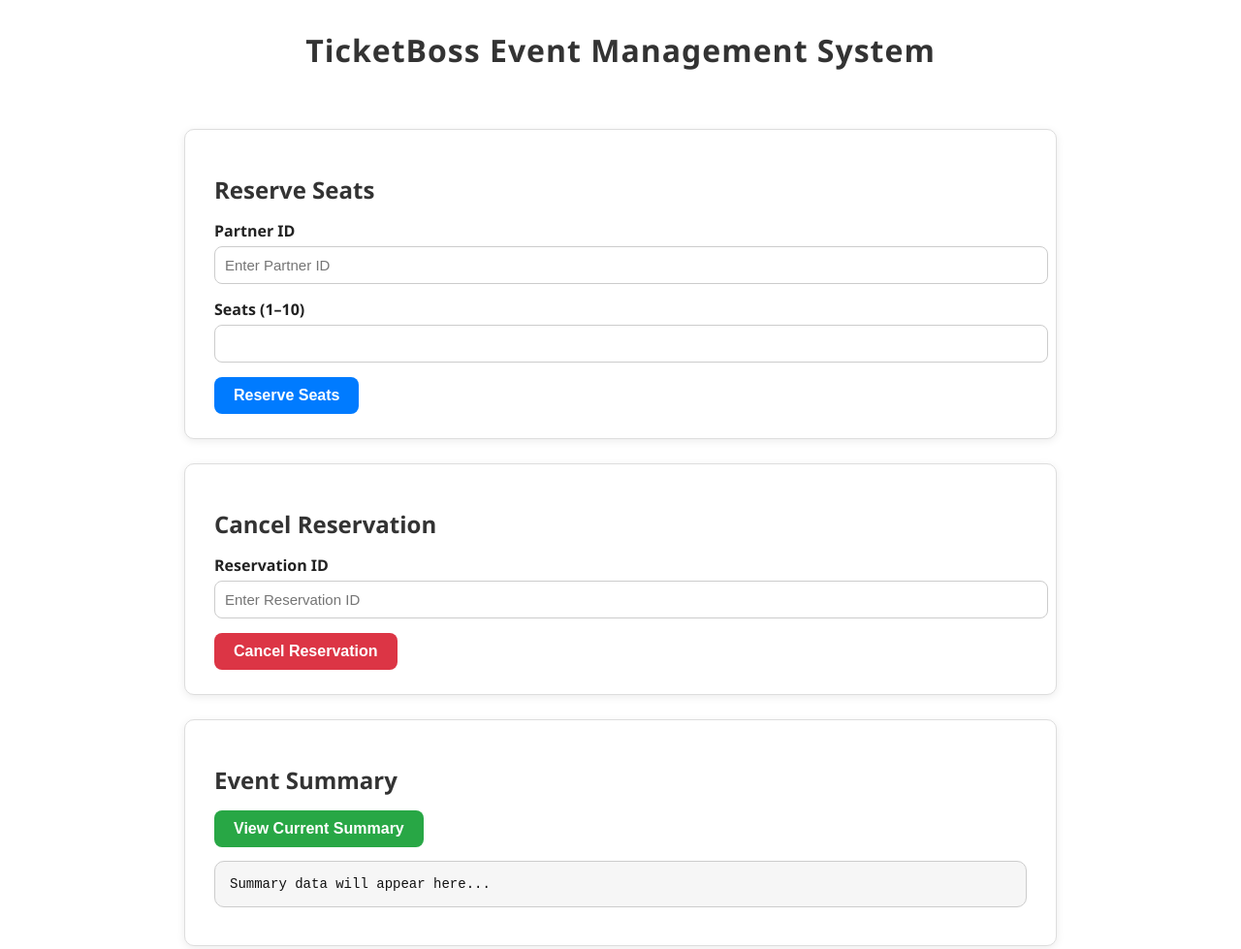
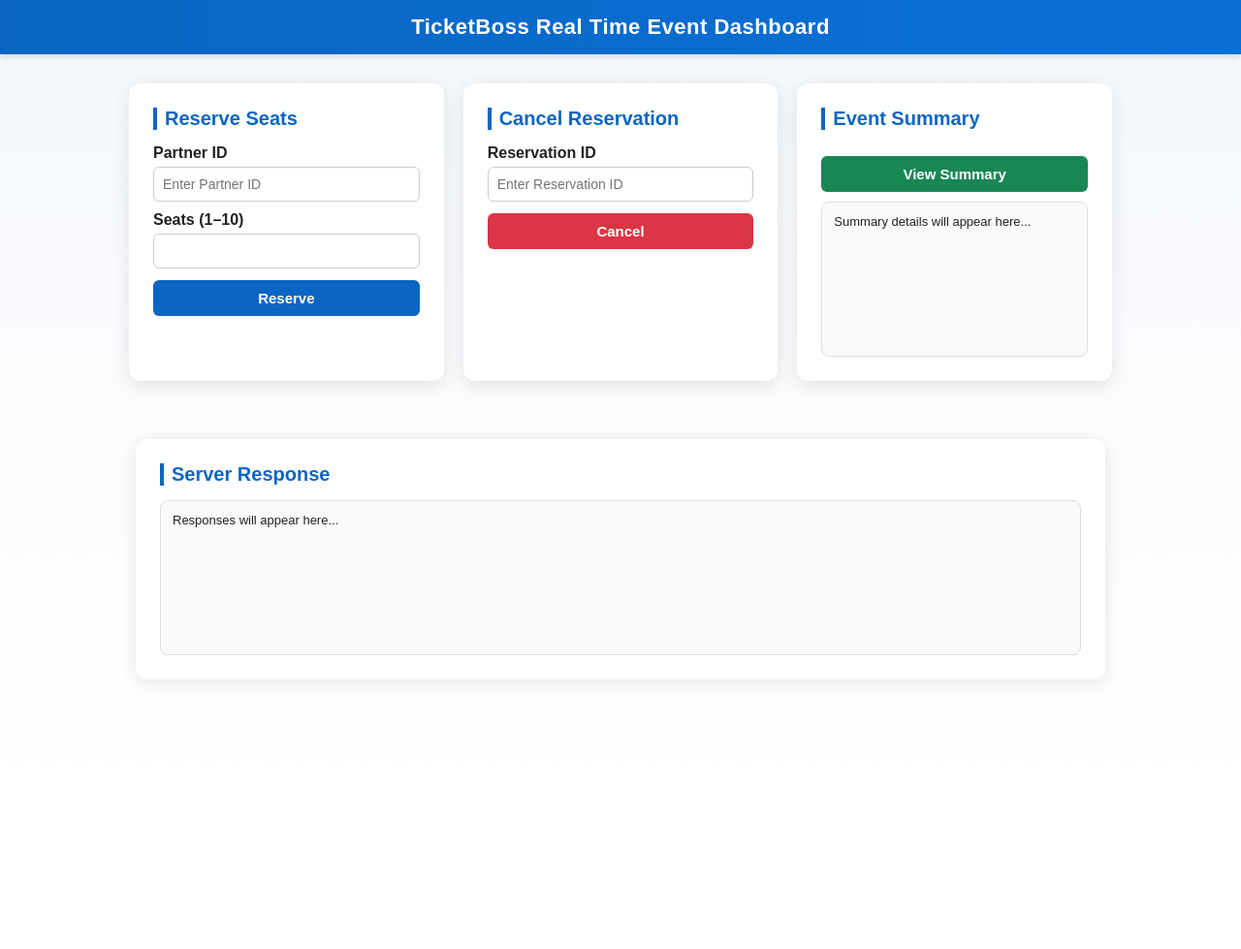
Before and after one commit to vamsikrishna1265/Ticket-booking-system, a plain HTML site: page index.html in a window 1280 px wide. Shown: the top 979 px of the page at 97% size. After the commit the page ends 800 px from the top, so only its background shows below. Drawn offline with Linux system fonts and the light colour scheme.

Commit message:
Update index.html

```diff
--- a/index.html
+++ b/index.html
@@ -1,129 +1,172 @@
 <!DOCTYPE html>
 <html lang="en">
 <head>
-  <meta charset="UTF-8" />
-  <title> TicketBoss Dashboard</title>
+  <meta charset="UTF-8">
+  <meta name="viewport" content="width=device-width, initial-scale=1.0">
+  <title> TicketBoss | Real Time Event Dashboard</title>
   <style>
+    * {
+      margin: 0;
+      padding: 0;
+      box-sizing: border-box;
+      font-family: "Poppins", Arial, sans-serif;
+    }
 
     body {
-      font-family: 'Segoe UI', Arial, sans-serif;
-      background: #ffffff;
+      background: linear-gradient(180deg, #f4f7fb, #ffffff);
       color: #222;
-      margin: 0;
-      padding: 0;
-    }
-
-    h1 {
-      text-align: center;
-      color: #333;
-      margin-top: 30px;
-      letter-spacing: 1px;
-    }
-
-    .container {
-      max-width: 900px;
-      margin: 40px auto;
-      padding: 20px;
+      min-height: 100vh;
       display: flex;
       flex-direction: column;
-      gap: 25px;
     }
-
-
+    header {
+      background: linear-gradient(90deg, #0a66c2, #0970d8);
+      color: white;
+      padding: 15px 0;
+      text-align: center;
+      font-size: 22px;
+      font-weight: 600;
+      letter-spacing: 0.5px;
+      box-shadow: 0 2px 8px rgba(0,0,0,0.15);
+      animation: fadeInDown 0.6s ease;
+    }
+    .container {
+      max-width: 1100px;
+      margin: 30px auto;
+      padding: 0 20px;
+      display: grid;
+      grid-template-columns: repeat(auto-fit, minmax(320px, 1fr));
+      gap: 20px;
+    }
     .card {
-      background: #fff;
-      border: 1px solid #ddd;
-      border-radius: 10px;
-      box-shadow: 0 2px 8px rgba(0,0,0,0.08);
-      padding: 25px 30px;
-      transition: transform 0.2s, box-shadow 0.2s;
+      background: rgba(255, 255, 255, 0.9);
+      backdrop-filter: blur(6px);
+      border-radius: 12px;
+      padding: 25px;
+      box-shadow: 0 4px 18px rgba(0,0,0,0.1);
+      transition: all 0.3s ease;
     }
 
     .card:hover {
-      transform: translateY(-2px);
-      box-shadow: 0 4px 12px rgba(0,0,0,0.15);
+      transform: translateY(-4px);
+      box-shadow: 0 6px 20px rgba(0,0,0,0.15);
     }
 
     h2 {
-      color: #333;
+      color: #0a66c2;
       margin-bottom: 15px;
+      border-left: 4px solid #0a66c2;
+      padding-left: 8px;
+      font-size: 20px;
     }
 
     label {
       display: block;
-      font-weight: bold;
-      margin-bottom: 5px;
+      font-weight: 600;
+      margin-top: 10px;
     }
 
     input {
       width: 100%;
-      padding: 10px;
+      padding: 9px;
+      margin-top: 5px;
       border: 1px solid #ccc;
-      border-radius: 8px;
-      margin-bottom: 15px;
-      font-size: 15px;
-      transition: border-color 0.2s;
+      border-radius: 6px;
+      font-size: 14px;
     }
 
     input:focus {
+      border-color: #0a66c2;
       outline: none;
-      border-color: #007bff;
+      box-shadow: 0 0 4px rgba(10,102,194,0.4);
     }
 
     button {
-      padding: 10px 20px;
+      background: #0a66c2;
+      color: white;
       border: none;
-      border-radius: 8px;
-      font-size: 16px;
-      font-weight: bold;
-      color: white;
+      padding: 10px;
+      border-radius: 6px;
       cursor: pointer;
+      font-size: 15px;
+      font-weight: 600;
+      margin-top: 12px;
       transition: all 0.3s;
+      width: 100%;
     }
 
     button:hover {
-      opacity: 0.9;
-      transform: translateY(-2px);
+      background: #084a91;
+      box-shadow: 0 0 10px rgba(10,102,194,0.3);
     }
 
-    .reserve-btn { background: #007bff; }
-    .cancel-btn { background: #dc3545; }
-    .summary-btn { background: #28a745; }
+    .cancel-btn {
+      background: #dc3545;
+    }
+    .cancel-btn:hover {
+      background: #b52a36;
+      box-shadow: 0 0 10px rgba(220,53,69,0.3);
+    }
+
+    .summary-btn {
+      background: #198754;
+    }
+    .summary-btn:hover {
+      background: #126b42;
+      box-shadow: 0 0 10px rgba(25,135,84,0.3);
+    }
 
     pre {
-      background: #f6f6f6;
-      color: #111;
-      padding: 15px;
-      border-radius: 10px;
+      background: #f9fafb;
+      border: 1px solid #ddd;
+      border-radius: 8px;
+      padding: 12px;
+      font-size: 13px;
+      margin-top: 10px;
+      height: 160px;
+      overflow-x: auto;
+    }
+    footer {
+      text-align: center;
+      padding: 18px;
+      background: #f0f2f4;
+      color: #555;
       font-size: 14px;
-      overflow-x: auto;
-      border: 1px solid #ccc;
+      border-top: 1px solid #ddd;
+      margin-top: auto;
+    }
+    #toast {
+      position: fixed;
+      top: 25px;
+      right: 25px;
+      background: #0a66c2;
+      color: white;
+      padding: 10px 20px;
+      border-radius: 6px;
+      font-size: 14px;
+      opacity: 0;
+      pointer-events: none;
+      transform: translateY(-20px);
+      transition: all 0.4s ease;
+      z-index: 1000;
+    }
+    #toast.show {
+      opacity: 1;
+      pointer-events: auto;
+      transform: translateY(0);
     }
 
-    footer {
-      text-align: center;
-      color: #555;
-      margin: 40px 0 20px;
-      font-size: 14px;
-      opacity: 0.8;
-    }
-
-    .success {
-      color: #28a745;
-      font-weight: bold;
-    }
-
-    .error {
-      color: #dc3545;
-      font-weight: bold;
+    @keyframes fadeInDown {
+      from { opacity: 0; transform: translateY(-15px); }
+      to { opacity: 1; transform: translateY(0); }
     }
   </style>
 </head>
 <body>
-  <h1>TicketBoss Event Management System</h1>
 
+  <header> TicketBoss Real Time Event Dashboard</header>
+  <div id="toast"></div>
   <div class="container">
-
     <div class="card">
       <h2>Reserve Seats</h2>
       <form id="reserveForm">
@@ -133,39 +176,40 @@
         <label>Seats (1–10)</label>
         <input type="number" id="seats" min="1" max="10" required>
 
-        <button class="reserve-btn" type="submit">Reserve Seats</button>
+        <button type="submit">Reserve</button>
       </form>
     </div>
-
-    <!-- Cancel Card -->
     <div class="card">
       <h2>Cancel Reservation</h2>
       <form id="cancelForm">
         <label>Reservation ID</label>
         <input type="text" id="reservationId" placeholder="Enter Reservation ID" required>
-        <button class="cancel-btn" type="submit">Cancel Reservation</button>
+        <button class="cancel-btn" type="submit">Cancel</button>
       </form>
     </div>
-
-    <!-- Summary Card -->
     <div class="card">
       <h2>Event Summary</h2>
-      <button class="summary-btn" id="getSummary">View Current Summary</button>
-      <pre id="summaryOutput">Summary data will appear here...</pre>
+      <button class="summary-btn" id="getSummary">View Summary</button>
+      <pre id="summaryOutput">Summary details will appear here...</pre>
+      <small id="lastUpdated" style="font-size:12px;color:#666;"></small>
     </div>
+  </div>
 
-    <!-- Result Section -->
-    <div class="card">
+  <div class="container">
+    <div class="card" style="grid-column: 1 / -1;">
       <h2>Server Response</h2>
       <pre id="result">Responses will appear here...</pre>
     </div>
   </div>
-
-
-
   <script>
     const API_URL = "http://127.0.0.1:5000";
-
+    function showToast(message, color = "#0a66c2") {
+      const toast = document.getElementById("toast");
+      toast.style.background = color;
+      toast.textContent = message;
+      toast.classList.add("show");
+      setTimeout(() => toast.classList.remove("show"), 3000);
+    }
     // Reserve Seats
     document.getElementById("reserveForm").addEventListener("submit", async (e) => {
       e.preventDefault();
@@ -180,44 +224,46 @@
         });
         const data = await response.json();
         document.getElementById("result").textContent = JSON.stringify(data, null, 2);
-        document.getElementById("result").className = response.ok ? "success" : "error";
+        if (response.ok) showToast(" Reservation confirmed");
+        else showToast(" " + (data.error || "Failed"), "#dc3545");
+        updateSummary();
       } catch (err) {
-        document.getElementById("result").textContent = " Error: " + err.message;
+        showToast(" Error: " + err.message, "#dc3545");
       }
     });
-
     // Cancel Reservation
     document.getElementById("cancelForm").addEventListener("submit", async (e) => {
       e.preventDefault();
       const reservationId = document.getElementById("reservationId").value;
-
       try {
-        const response = await fetch(`${API_URL}/reservations/${reservationId}`, {
-          method: "DELETE"
-        });
+        const response = await fetch(`${API_URL}/reservations/${reservationId}`, { method: "DELETE" });
         if (response.status === 204) {
           document.getElementById("result").textContent = " Reservation cancelled successfully.";
-          document.getElementById("result").className = "success";
+          showToast(" Reservation cancelled");
         } else {
-          const error = await response.json();
-          document.getElementById("result").textContent = JSON.stringify(error, null, 2);
-          document.getElementById("result").className = "error";
+          const errData = await response.json();
+          document.getElementById("result").textContent = JSON.stringify(errData, null, 2);
+          showToast(" " + (errData.error || "Failed"), "#dc3545");
         }
+        updateSummary();
       } catch (err) {
-        document.getElementById("result").textContent = " Error: " + err.message;
+        showToast(" Error: " + err.message, "#dc3545");
       }
     });
-
-    // Get Event Summary
-    document.getElementById("getSummary").addEventListener("click", async () => {
+    // Get Summary
+    document.getElementById("getSummary").addEventListener("click", updateSummary);
+    async function updateSummary() {
       try {
         const response = await fetch(`${API_URL}/reservations`);
         const data = await response.json();
         document.getElementById("summaryOutput").textContent = JSON.stringify(data, null, 2);
+        document.getElementById("lastUpdated").textContent = "Last updated: " + new Date().toLocaleTimeString();
       } catch (err) {
-        document.getElementById("summaryOutput").textContent = " Error: " + err.message;
+        document.getElementById("summaryOutput").textContent = "Error: " + err.message;
       }
-    });
+    }
+    // Auto-refresh every 10 seconds
+    setInterval(updateSummary, 10000);
   </script>
 </body>
 </html>
```
